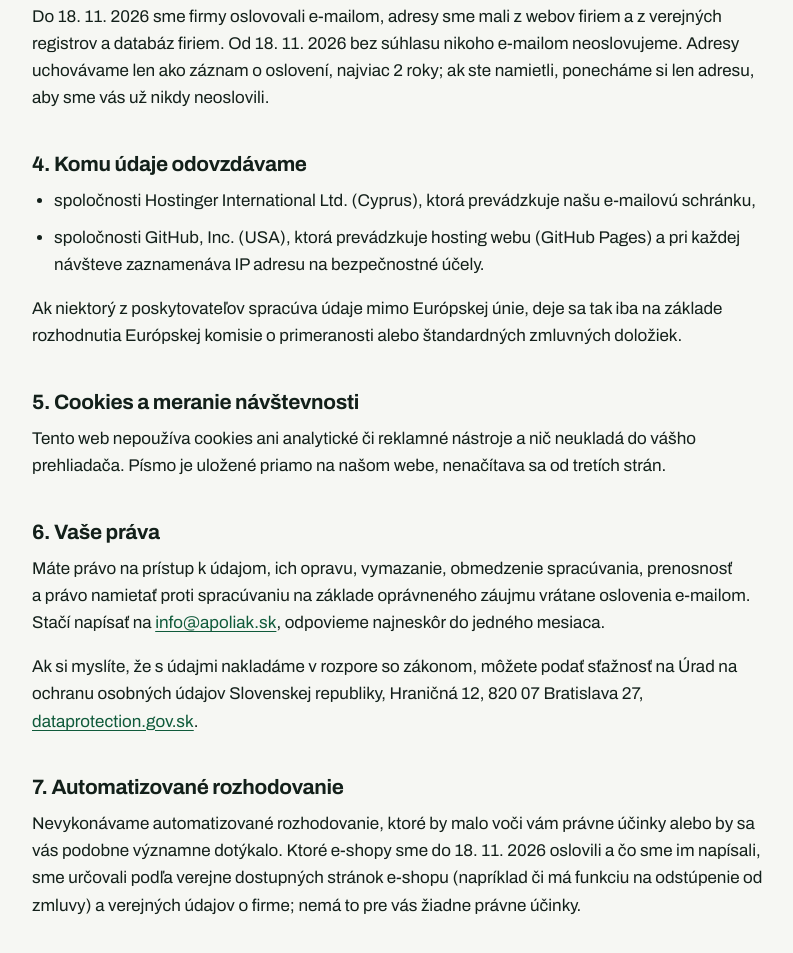
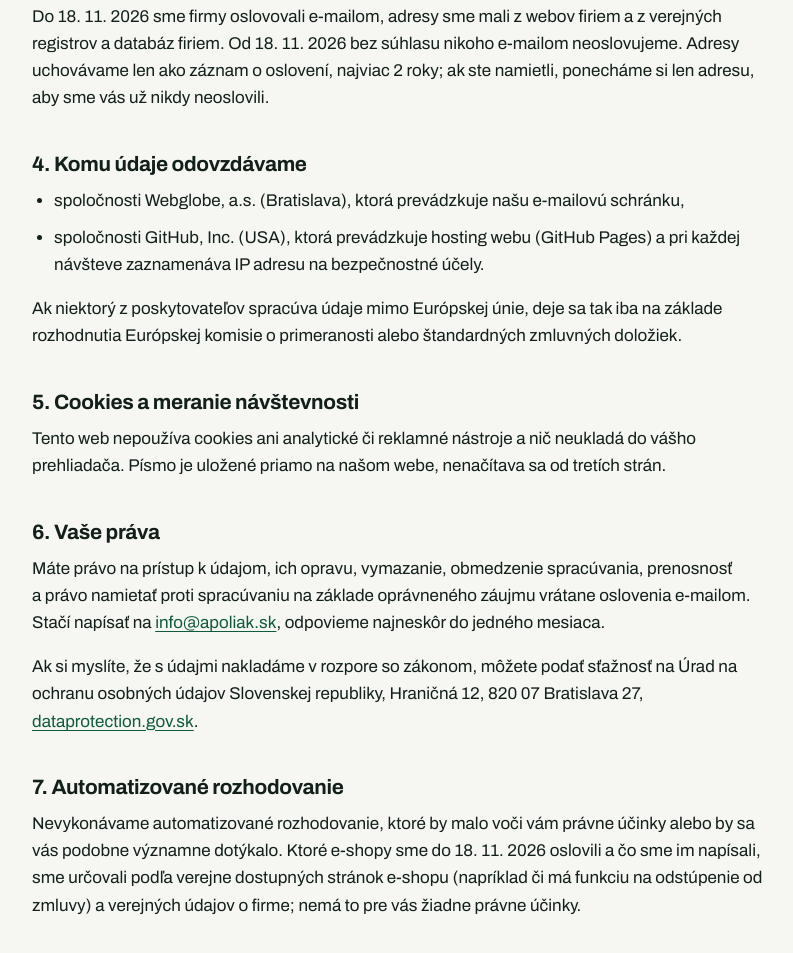
Before and after one commit to Apoliak7777/okejo, a plain HTML site: page ochrana-osobnych-udajov.html in a window 1280 px wide. Shown: the part 1786-2739 px from the top of the page, without its empty margins (232-1025 px from the left). Drawn offline with Linux system fonts and the light colour scheme.

Commit message:
Ochrana údajov: e-mailovú schránku info@apoliak.sk prevádzkuje Webglobe, a.s. (nie Hostinger)

```diff
--- a/ochrana-osobnych-udajov.html
+++ b/ochrana-osobnych-udajov.html
@@ -65,7 +65,7 @@
 
       <h2>4. Komu údaje odovzdávame</h2>
       <ul>
-        <li>spoločnosti Hostinger International Ltd. (Cyprus), ktorá prevádzkuje našu e-mailovú schránku,</li>
+        <li>spoločnosti Webglobe, a.s. (Bratislava), ktorá prevádzkuje našu e-mailovú schránku,</li>
         <li>spoločnosti GitHub, Inc. (USA), ktorá prevádzkuje hosting webu (GitHub Pages) a&nbsp;pri každej návšteve zaznamenáva IP adresu na bezpečnostné účely.</li>
       </ul>
       <p>Ak niektorý z&nbsp;poskytovateľov spracúva údaje mimo Európskej únie, deje sa tak iba na základe rozhodnutia Európskej komisie o&nbsp;primeranosti alebo štandardných zmluvných doložiek.</p>
```
